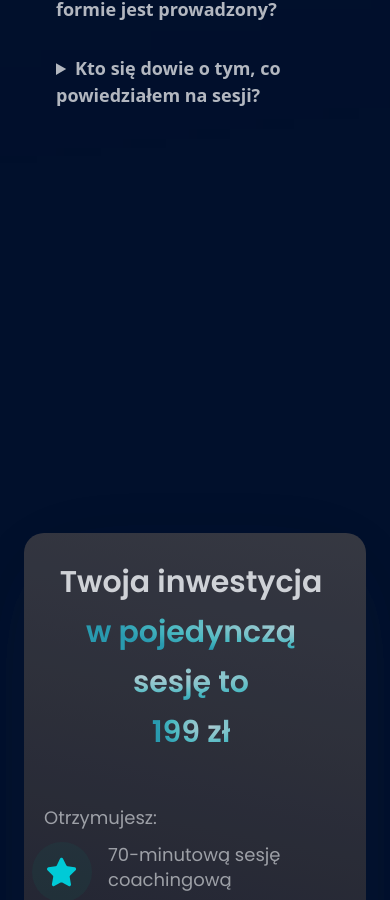
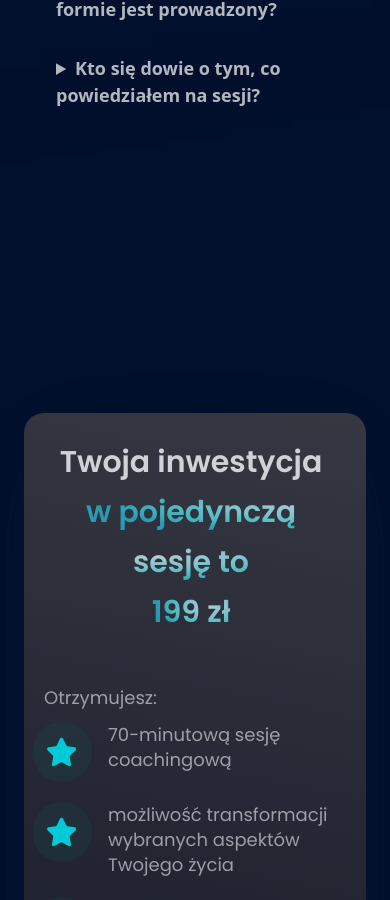
Before and after one commit to DariuszAlbert/the-personal-leadership, a React (Vite) app: page / in a window 390 px wide. Shown: the part 3550-4450 px from the top of the page. Built offline with nearby package versions, Linux system fonts and the light colour scheme.

Commit message:
Add player responvive attempt 1

```diff
--- a/src/components/Player.jsx
+++ b/src/components/Player.jsx
@@ -3,10 +3,17 @@ import styles from '../style';
 import ReactPlayer from "react-player/youtube";
 
 const Player = () => {
+    const width = '';
+    const height = '';
+
 
     return (
         <section id='player' className={` ${styles.flexCenter} flex-col relative z-20 mt-4 `}>
-            <div>
+            <div className="visible sm:hidden " >
+                <ReactPlayer className="visible sm:invisible " url='https://youtu.be/xIPS7QhdQlY' width={340} height={240}/>
+            </div>
+
+            <div className="hidden sm:block " >
                 <ReactPlayer url='https://youtu.be/xIPS7QhdQlY' />
             </div>
     </section>
```
